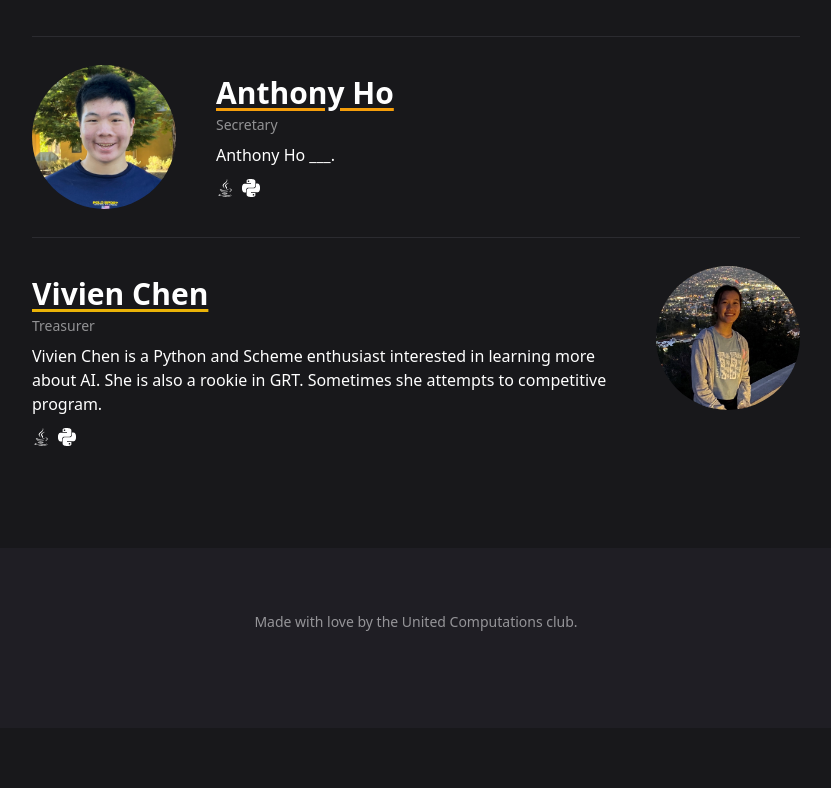
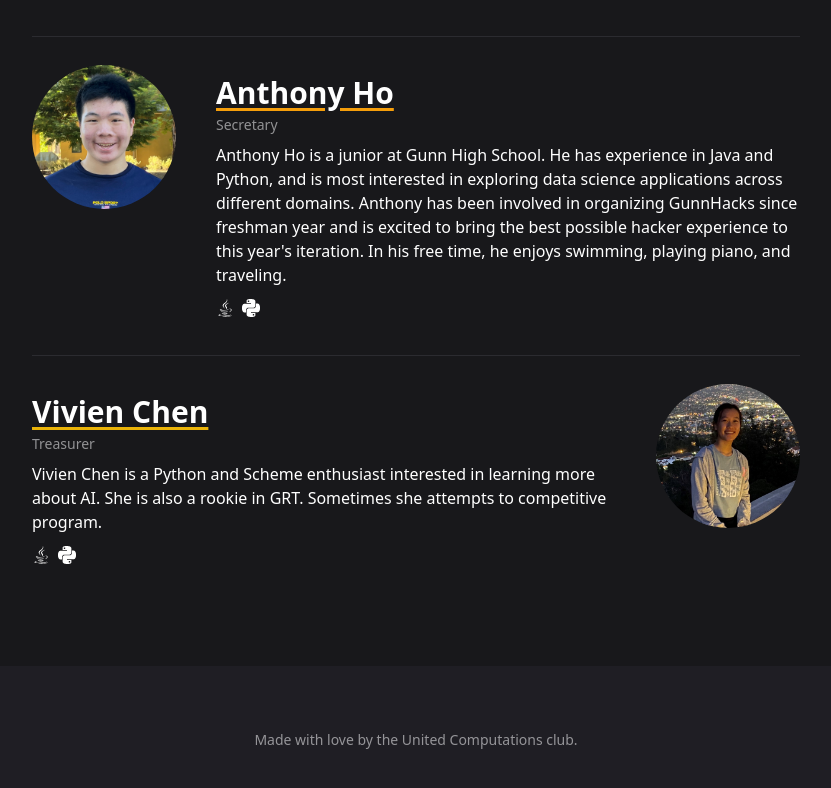
Before and after one commit to united-computations/united-computations.github.io, a Next.js app: page / in a window 1280 px wide. Shown: the part 2372-3160 px from the top of the page, without its empty margins (224-1055 px from the left). Before the commit the page ends 3100 px from the top, so only its background shows below. Built offline with nearby package versions, Linux system fonts and the light colour scheme.

Commit message:
Add Anthony blurb!

```diff
--- a/components/Officers.tsx
+++ b/components/Officers.tsx
@@ -30,7 +30,10 @@ export default function Officers() {
                     Circle and a devout Figma enthusiast.
                 </OfficerCard>
                 <OfficerCard name="Anthony Ho" position="Secretary" src="/officers/anthony.jpg" languages={['java', 'py']}>
-                    Anthony Ho ___.
+                    Anthony Ho is a junior at Gunn High School. He has experience in Java and Python, and is most interested
+                    in exploring data science applications across different domains. Anthony has been involved in organizing
+                    GunnHacks since freshman year and is excited to bring the best possible hacker experience to this year's
+                    iteration. In his free time, he enjoys swimming, playing piano, and traveling.
                 </OfficerCard>
                 <OfficerCard name="Vivien Chen" position="Treasurer" src="/officers/vivien.png" languages={['java', 'py']} reverse>
                     Vivien Chen is a Python and Scheme enthusiast interested in learning more about AI. She is also a
```
